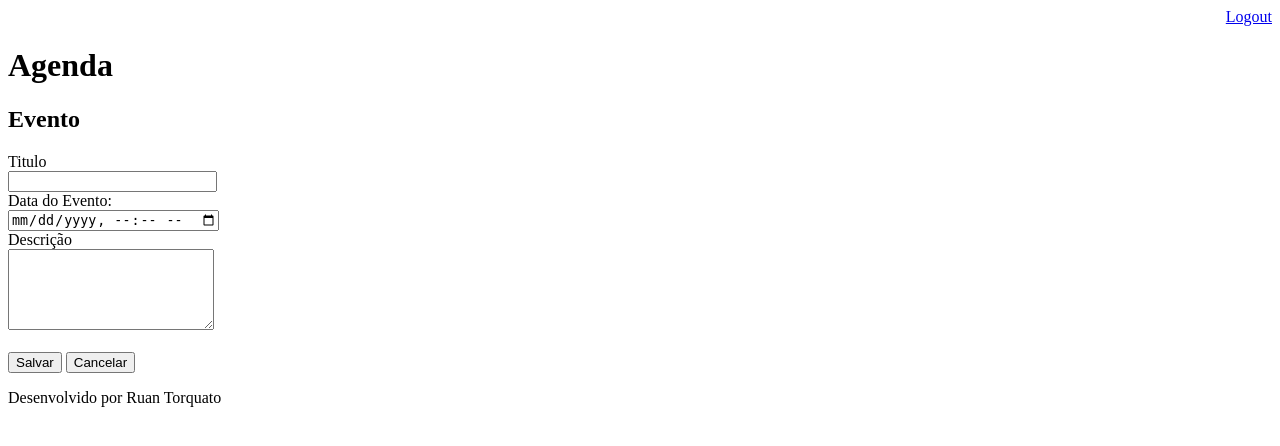
After one commit to ruantor4/agenda, a Django app: page /agenda/evento/ in a window 1280 px wide. The commit adds this page. Shown: the top 446 px of the page. Run offline with Django 5.2, Linux system fonts and the light colour scheme; a user stored in the database is signed in.

Commit message:
Template para inserção de eventos da agenda

```diff
--- a/agenda/urls.py
+++ b/agenda/urls.py
@@ -23,7 +23,10 @@ from core import views
 
 urlpatterns = [
     path('admin/', admin.site.urls),
+
     path('agenda/', views.list_eventos),
+    path('agenda/evento/', views.evento),
+    path('agenda/evento/submit', views.submit_evento),
     path('', RedirectView.as_view(url='/agenda/')),
     path('login/', views.login_user),
 
--- a/core/views.py
+++ b/core/views.py
@@ -1,3 +1,4 @@
+from django.contrib.gis.db.backends.postgis.const import POSTGIS_TO_GDAL
 from django.shortcuts import render, redirect
 from pyexpat.errors import messages
 
@@ -37,3 +38,19 @@ def list_eventos(request):
     evento = Evento.objects.filter(usuario=user)
     dados = {'eventos': evento}
     return render(request, 'agenda.html', dados)
+@login_required(login_url='/login/')
+def evento(request):
+    return render(request, 'evento.html')
+@login_required(login_url='/login/')
+def submit_evento(request):
+    if request.method == 'POST':
+        titulo = request.POST.get('titulo')
+        data_evento = request.POST.get('data_evento')
+        descricao = request.POST.get('descricao')
+        usuario = request.user
+        Evento.objects.create(titulo=titulo,
+                              data_evento=data_evento,
+                              descricao=descricao,
+                              usuario=usuario)
+
+    return redirect('/')
--- /dev/null
+++ b/templates/evento.html
@@ -0,0 +1,25 @@
+{%  extends "model-page.html" %}
+
+{%  block content %}
+
+    <h2>Evento</h2>
+
+    <form action="submit" method="POST">{% csrf_token %}
+        <label>Titulo</label>
+        <br>
+        <input type="text" name="titulo" size="23">
+        <br>
+        <label>Data do Evento:</label>
+        <br>
+        <input type="datetime-local" name="data_evento" size="23">
+        <br>
+        <label>Descrição</label>
+        <br>
+        <textarea name="descricao" rows="5" cols="23"></textarea>
+        <br><br>
+        <button type="submit">Salvar</button>
+        <a href="/">
+        <button>Cancelar</button>
+        </a>
+    </form>
+{% endblock %}
```
Also changed, not shown: templates/agenda.html (+6 -3 lines), db.sqlite3, 1 other file.
